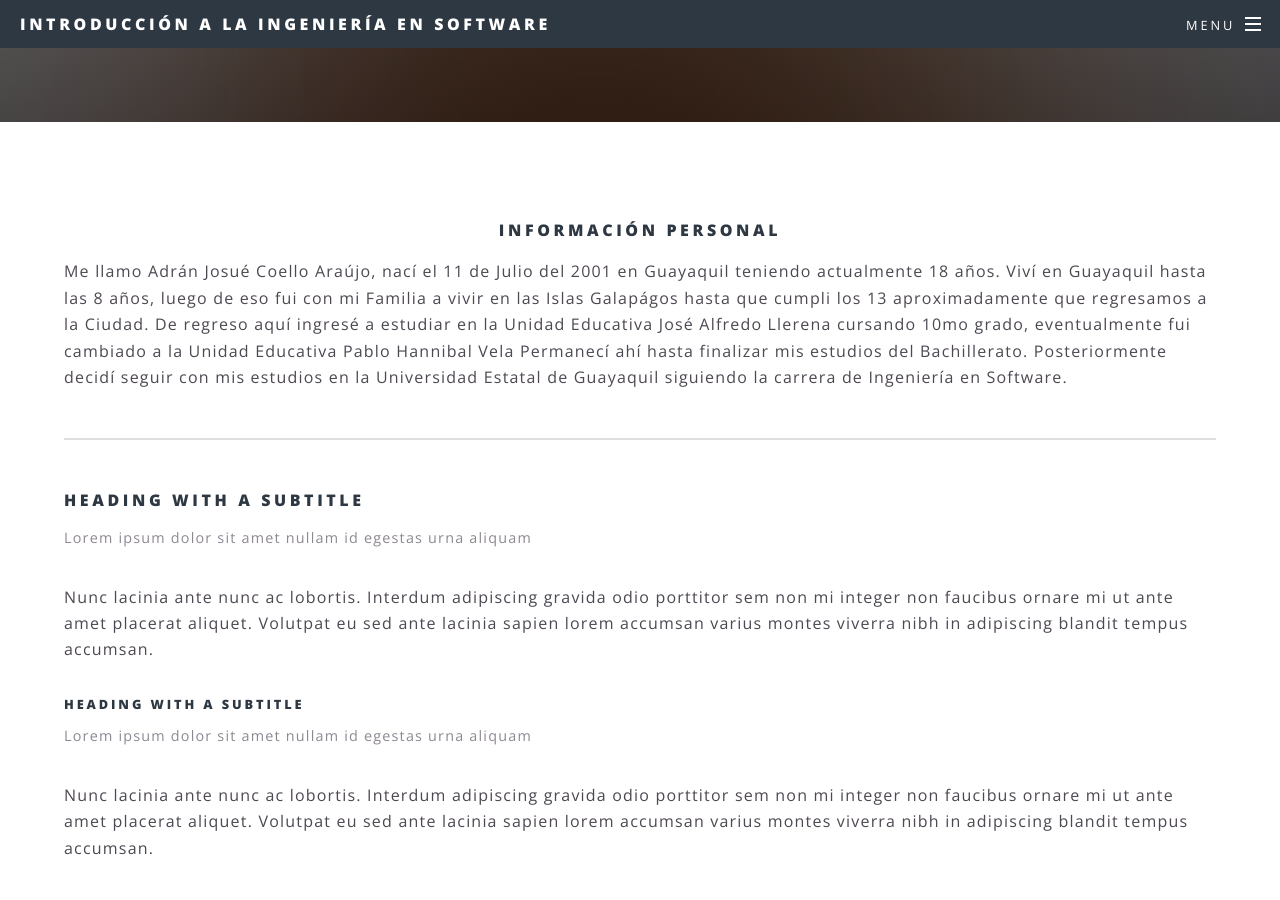
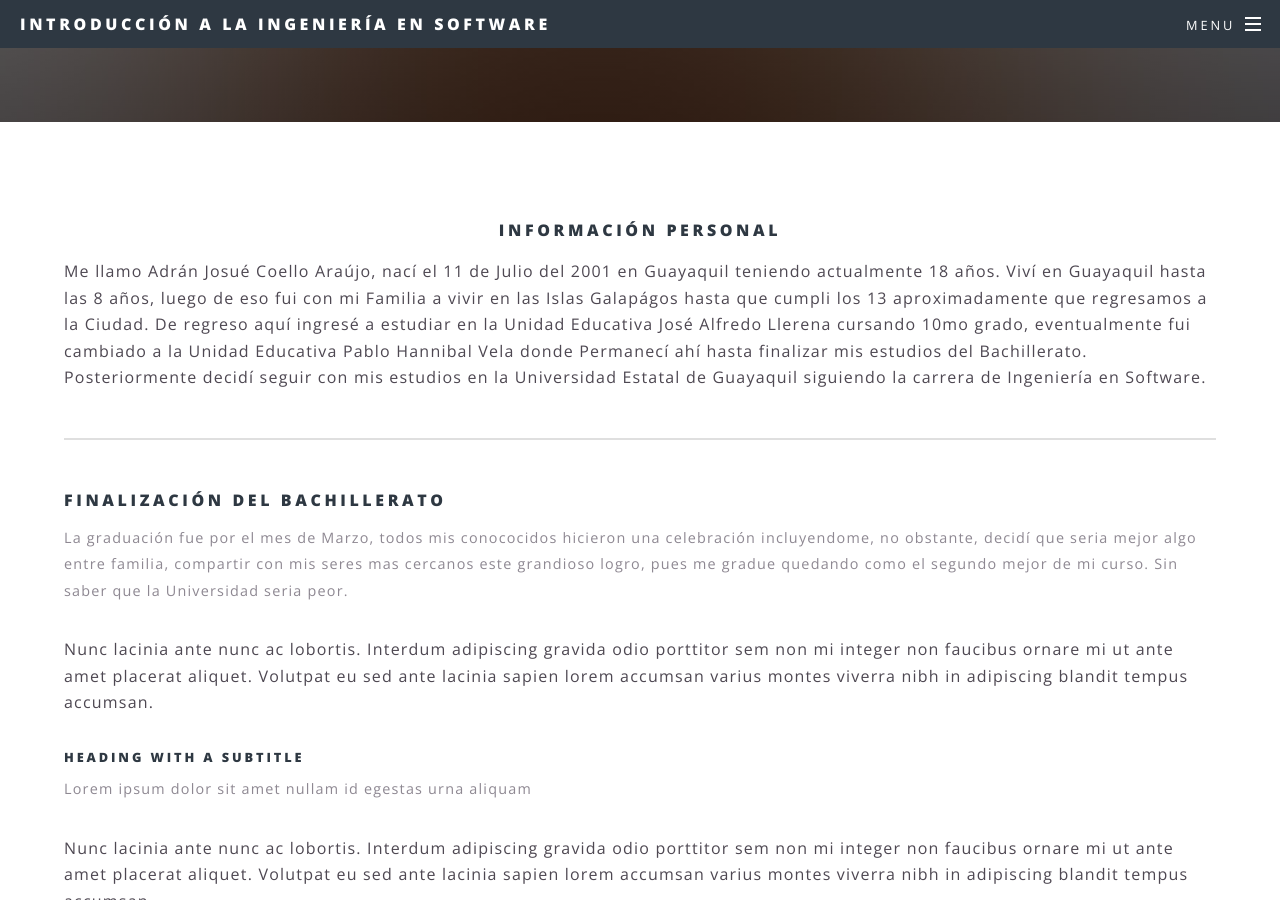
Before and after one commit to Vico2001/hix2, a Jekyll site: the page built from elements.html, in a window 1280 px wide and 900 px high, scrolled down 271 px. Built offline with Jekyll 4.4.1, drawn with Linux system fonts in a browser that asks for light colours.

Commit message:
Update elements.html

```diff
--- a/elements.html
+++ b/elements.html
@@ -9,15 +9,18 @@ title: Sobre mí
 					Familia a vivir en las Islas Galapágos hasta que cumpli los 13 aproximadamente que
 					regresamos a la Ciudad.
 					De regreso aquí ingresé a estudiar en la Unidad Educativa José Alfredo Llerena cursando
-					10mo grado, eventualmente fui cambiado a la Unidad Educativa Pablo Hannibal Vela
+					10mo grado, eventualmente fui cambiado a la Unidad Educativa Pablo Hannibal Vela donde
 					Permanecí ahí hasta finalizar mis estudios del Bachillerato.
 					Posteriormente decidí seguir con mis estudios en la Universidad Estatal de Guayaquil
 					siguiendo la carrera de Ingeniería en Software.
 
 				<hr />
 				<header>
-					<h4>Heading with a Subtitle</h4>
-					<p>Lorem ipsum dolor sit amet nullam id egestas urna aliquam</p>
+					<h4>Finalización del Bachillerato</h4>
+					<p>La graduación fue por el mes de Marzo, todos mis conococidos hicieron una celebración
+					incluyendome, no obstante, decidí que seria mejor algo entre familia, compartir con mis
+					seres mas cercanos este grandioso logro, pues me gradue quedando como el segundo mejor
+					de mi curso. Sin saber que la Universidad seria peor.</p>
 				</header>
 				<p>Nunc lacinia ante nunc ac lobortis. Interdum adipiscing gravida odio porttitor sem non mi integer non faucibus ornare mi ut ante amet placerat aliquet. Volutpat eu sed ante lacinia sapien lorem accumsan varius montes viverra nibh in adipiscing blandit tempus accumsan.</p>
 				<header>
```
